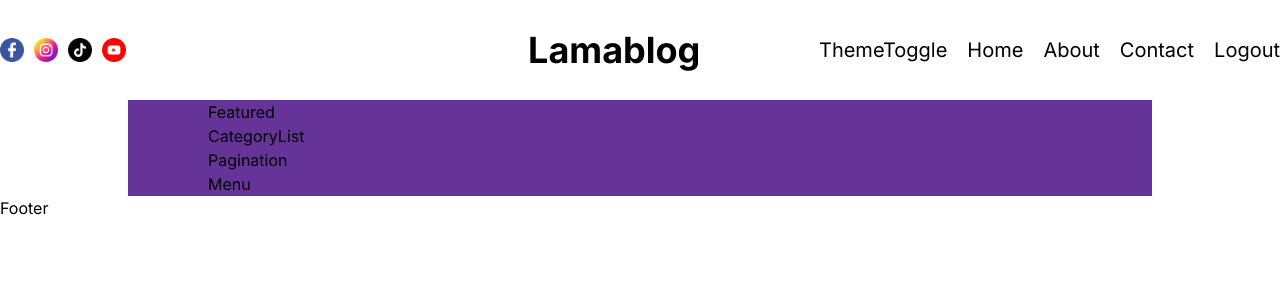
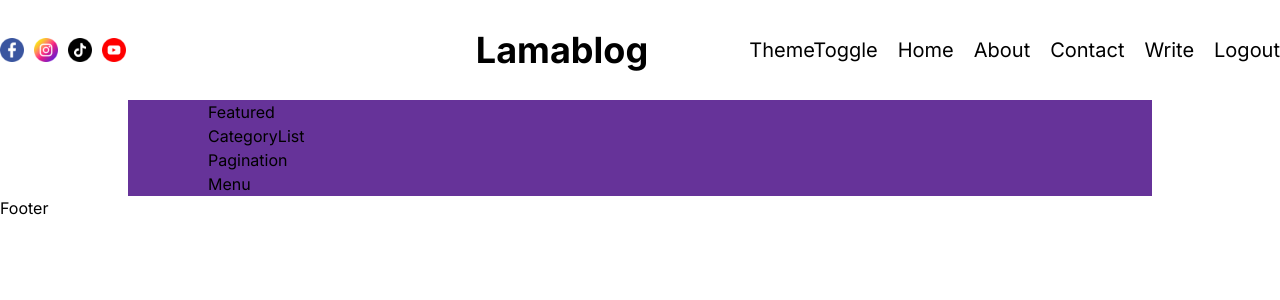
Before and after one commit to LuisArielRetanaHernadez/blog_mabi, a Next.js app: page / in a window 1280 px wide. Shown: the top 300 px of the page. Built offline with nearby package versions, Linux system fonts and the light colour scheme.

Commit message:
cambiando la validacion con el not-equal y cambiamos la ruta/nombre del link es la validacion es falsa

```diff
--- a/components/authLink/AuthLink.tsx
+++ b/components/authLink/AuthLink.tsx
@@ -3,10 +3,13 @@ import Link from "next/link";
 const AuthLink = () => {
   const status:string = "notauthenticated"
   return <>
-    {status !== "authenticated" ? (
-      <Link href="/logout">Logout</Link>
+    {status === "authenticated" ? (
+      <Link href="/login">login</Link>
     ) : (
-      <Link href="/login">Login</Link>
+      <>
+        <Link href="/write">Write</Link>
+        <span>Logout</span>
+      </>
     )}
   </>;
 }
```
